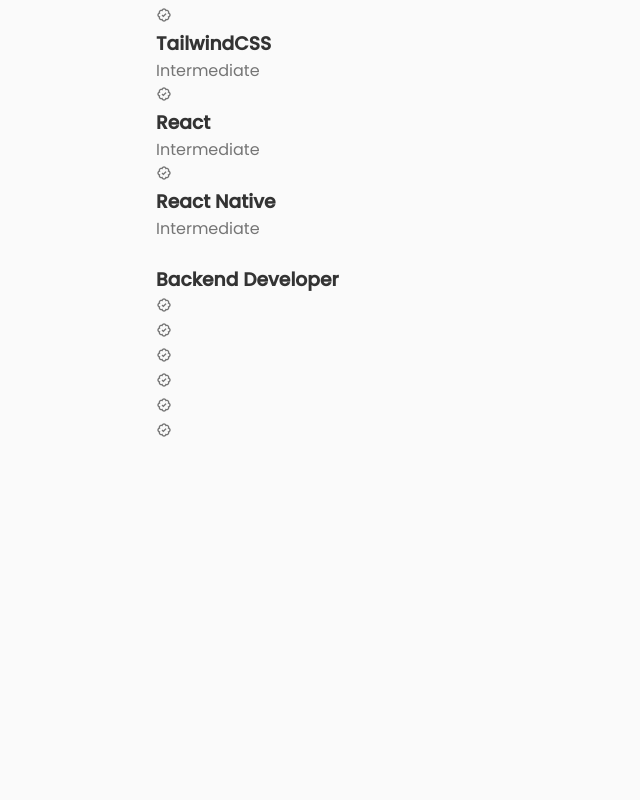
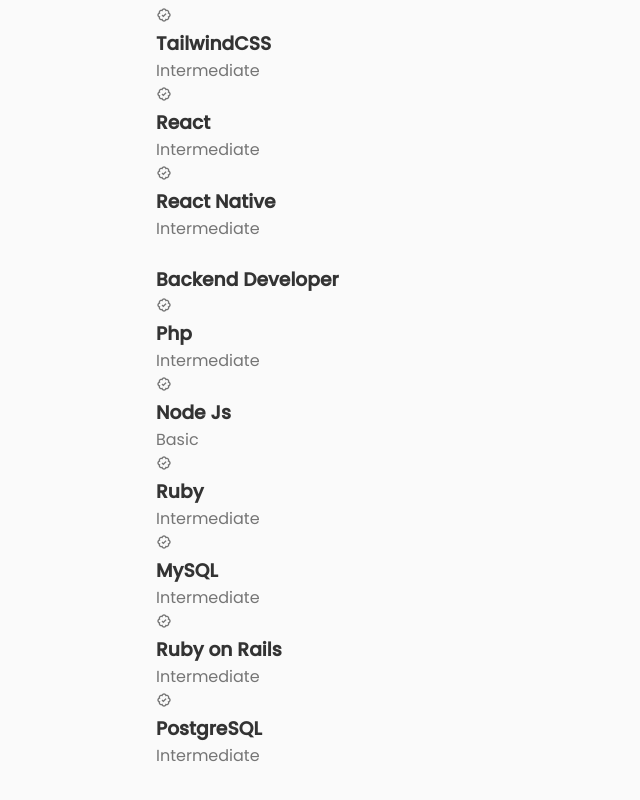
Before and after one commit to AmanWorku/AmanWorku.github.io, a React (Create React App) app: page / in a window 1280 px wide. Shown: the part 2005-2805 px from the top of the page, without its empty margins (0-640 px from the left). Before the commit the page ends 2481 px from the top, so only its background shows below. Built offline with nearby package versions, Linux system fonts and the light colour scheme.

Commit message:
Add data into back end skills

```diff
--- a/src/components/skills/Backend.jsx
+++ b/src/components/skills/Backend.jsx
@@ -11,22 +11,22 @@
                 <div className="skills__data">
                     <i className='bx bx-badge-check'/>
                     <div>
-                        <h3 className='skills__name'></h3>
-                        <span className="skills__level"></span>
+                        <h3 className='skills__name'>Php</h3>
+                        <span className="skills__level">Intermediate</span>
                     </div>
                 </div>
                 <div className="skills__data">
                     <i className='bx bx-badge-check'/>
                     <div>
-                        <h3 className='skills__name'></h3>
-                        <span className="skills__level"></span>
+                        <h3 className='skills__name'>Node Js</h3>
+                        <span className="skills__level">Basic</span>
                     </div>
                 </div>
                 <div className="skills__data">
                     <i className='bx bx-badge-check'/>
                     <div>
-                        <h3 className='skills__name'></h3>
-                        <span className="skills__level"></span>
+                        <h3 className='skills__name'>Ruby</h3>
+                        <span className="skills__level">Intermediate</span>
                     </div>
                 </div>
             </div>
@@ -34,22 +34,22 @@
                 <div className="skills__data">
                     <i className='bx bx-badge-check'/>
                     <div>
-                        <h3 className='skills__name'></h3>
-                        <span className="skills__level"></span>
+                        <h3 className='skills__name'>MySQL</h3>
+                        <span className="skills__level">Intermediate</span>
                     </div>
                 </div>
                 <div className="skills__data">
                     <i className='bx bx-badge-check'/>
                     <div>
-                        <h3 className='skills__name'></h3>
-                        <span className="skills__level"></span>
+                        <h3 className='skills__name'>Ruby on Rails</h3>
+                        <span className="skills__level">Intermediate</span>
                     </div>
                 </div>
                 <div className="skills__data">
                     <i className='bx bx-badge-check'/>
                     <div>
-                        <h3 className='skills__name'></h3>
-                        <span className="skills__level"></span>
+                        <h3 className='skills__name'>PostgreSQL</h3>
+                        <span className="skills__level">Intermediate</span>
                     </div>
                 </div>
             </div>
```
